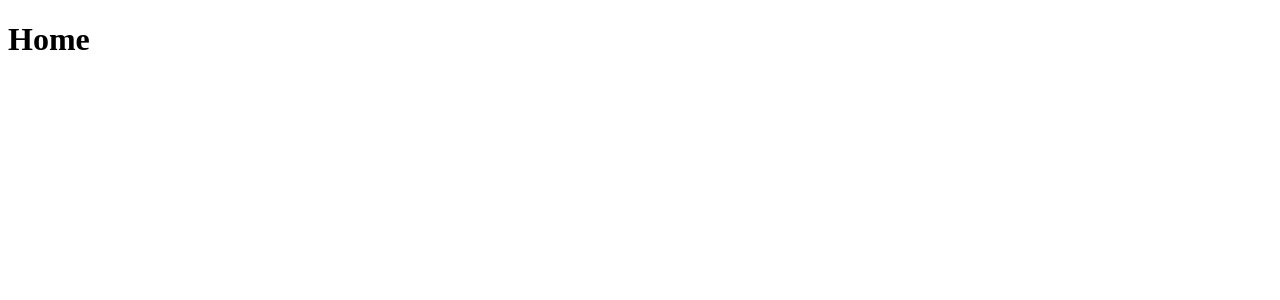
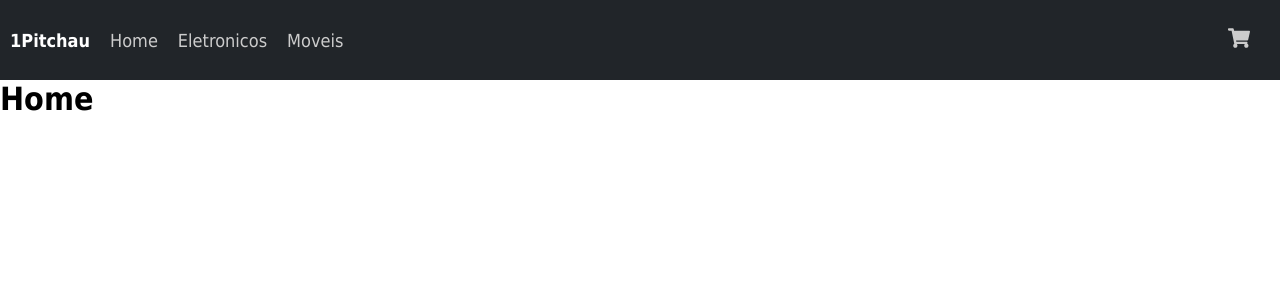
Before and after one commit to profchines/1pitchau, a React (Vite) app: page / in a window 1280 px wide. Shown: the top 300 px of the page. Built offline with nearby package versions, Linux system fonts and the light colour scheme.

Commit message:
Aula dia 05/03

```diff
--- a/src/App.tsx
+++ b/src/App.tsx
@@ -1,10 +1,12 @@
 import { Rotas } from './routes'
+import { GlobalStyle } from './styles/global'
 
 
 function App() {
 
   return (
     <>
+      <GlobalStyle />
       <Rotas />
     </>
   )
--- /dev/null
+++ b/src/components/Menu/index.tsx
@@ -0,0 +1,102 @@
+import { useEffect, useState } from "react"
+import { FaShoppingCart } from 'react-icons/fa'
+import {
+  LeftContainer,
+  NavbarContainer,
+  NavbarExtendedContainer,
+  NavbarInnerContainer,
+  NavbarLink,
+  NavbarLinkContainer,
+  NavbarLinkExtended,
+  OpenLinksButton,
+  RightContainer
+} from "./styles";
+
+interface IDataMenu {
+  id: number;
+  categoria: string;
+}
+
+export const Menu = () => {
+
+  const [extendNavbar, setExtendNavbar] = useState(false);
+  const [dataMenu, setDataMenu] = useState<Array<IDataMenu>>([])
+
+  useEffect(() => {
+    setDataMenu([
+      {
+        id: 1,
+        categoria: 'Eletronicos'
+      },
+      {
+        id: 2,
+        categoria: 'Moveis'
+      },
+    ])
+  }, [])
+
+  return (
+    <>
+      <NavbarContainer extendNavbar={extendNavbar}>
+        <NavbarInnerContainer>
+          <LeftContainer>
+            <NavbarLinkContainer>
+              <OpenLinksButton
+                onClick={() => {
+                  setExtendNavbar((value) => !value)
+                }}
+              >
+                {extendNavbar ? <>&#10005;</> : <>&#8801;</>}
+              </OpenLinksButton>
+
+              <NavbarLinkExtended
+                style={{
+                  fontWeight: 'bold',
+                  color: '#fff',
+                }}
+                to="/"
+              >
+                1Pitchau
+              </NavbarLinkExtended>
+
+              <NavbarLink to={'/'}>Home</NavbarLink>
+              {
+                dataMenu.map((menu) => {
+                  return (
+                    <NavbarLink
+                      key={menu.id}
+                      to={'/categoria/' + menu.id}
+                    >
+                      {menu.categoria}
+                    </NavbarLink>
+                  )
+                })
+              }
+
+            </NavbarLinkContainer>
+          </LeftContainer>
+          <RightContainer>
+            <NavbarLinkExtended
+              to="/carrinho"
+            >
+              <FaShoppingCart
+                size={22}
+              />
+            </NavbarLinkExtended>
+          </RightContainer>
+        </NavbarInnerContainer>
+
+        {
+          extendNavbar && (
+            <NavbarExtendedContainer>
+              <NavbarLinkExtended to={'/'}>
+                Home
+              </NavbarLinkExtended>
+            </NavbarExtendedContainer>
+          )
+        }
+
+      </NavbarContainer>
+    </>
+  )
+}
--- /dev/null
+++ b/src/components/Menu/styles.ts
@@ -0,0 +1,99 @@
+import styled from "styled-components";
+import { Link } from "react-router-dom";
+
+interface INavbarContainer {
+  extendNavbar: boolean;
+}
+
+export const NavbarContainer = styled.nav<INavbarContainer>`
+  width: 100%;
+  height: ${(props) => (props.extendNavbar ? "100vh" : "80px")};
+  background-color: var(--black);
+  display: flex;
+  flex-direction: column;
+
+  @media (min-width: 700px) {
+    height: 80px;
+  }
+`;
+
+export const LeftContainer = styled.div`
+  flex: 70%;
+  display: flex;
+  align-items: center;
+  /* padding-left: 5%; */
+`;
+
+export const RightContainer = styled.div`
+  flex: 30%;
+  display: flex;
+  justify-content: flex-end;
+  align-items: center;
+  padding-right: 20px;
+`;
+
+export const NavbarInnerContainer = styled.div`
+  width: 100%;
+  height: 80px;
+  display: flex;
+`;
+
+export const NavbarLinkContainer = styled.div`
+  display: flex;
+  align-items: center;
+`;
+
+export const NavbarLink = styled(Link)`
+  /* color: var(--white); */
+  color: #ccc;
+  font-size: large;
+  text-decoration: none;
+  margin: 10px;
+
+  :hover {
+    color: var(--white);
+  }
+
+  @media (max-width: 700px) {
+    display: none;
+  }
+`;
+
+export const NavbarLinkExtended = styled(Link)`
+  color: #ccc;
+  font-size: large;
+  text-decoration: none;
+  margin: 10px;
+
+  :hover {
+    color: var(--white);
+  }
+`;
+
+export const OpenLinksButton = styled.button`
+  width: 70px;
+  height: 50px;
+  background: none;
+  border: none;
+  color: #ccc;
+  font-size: 45px;
+  cursor: pointer;
+
+  :hover {
+    color: var(--white);
+  }
+
+  @media (min-width: 700px) {
+    display: none;
+  }
+`;
+
+export const NavbarExtendedContainer = styled.div`
+  display: flex;
+  flex-direction: column;
+  align-items: center;
+
+  @media (min-width: 700px) {
+    display: none;
+  }
+`;
--- a/src/pages/Home/index.tsx
+++ b/src/pages/Home/index.tsx
@@ -1,7 +1,10 @@
+import { Menu } from "../../components/Menu"
+
 export const Home = () => {
 
   return (
     <>
+      <Menu />
       <h1>Home</h1>
     </>
   )
--- a/src/styles/global.ts
+++ b/src/styles/global.ts
@@ -1,6 +1,21 @@
 import { createGlobalStyle } from 'styled-components'
 
 export const GlobalStyle = createGlobalStyle`
+  :root {
+    --background: #F6432E;
+    --red: #e52e4d;
+    --blue: #0B5ED7;
+    --green: #03bb85;
+
+    --blue-light: #6933ff;
+
+    --text-title: #363f5f;
+    --text-body: #363f5f;
+
+    --white: #fff;
+    --black: #212529;
+  }
+
   * {
     margin: 0;
     padding: 0;
@@ -14,4 +29,22 @@ export const GlobalStyle = createGlobalStyle`
       font-size: 87.75%;
     }
   }
+
+  body, input, textarea, button {
+    font-family: Tahoma, Verdana, sans-serif;
+    font-weight: 400;
+  }
+
+  h1, h2, h3, h4, h5, h6, strong {
+    font-weight: 700;
+  }
+
+  button {
+    cursor: pointer;
+  }
+
+  [disabled] {
+    opacity: 0.6;
+    cursor: not-allowed;
+  }
 `
```
